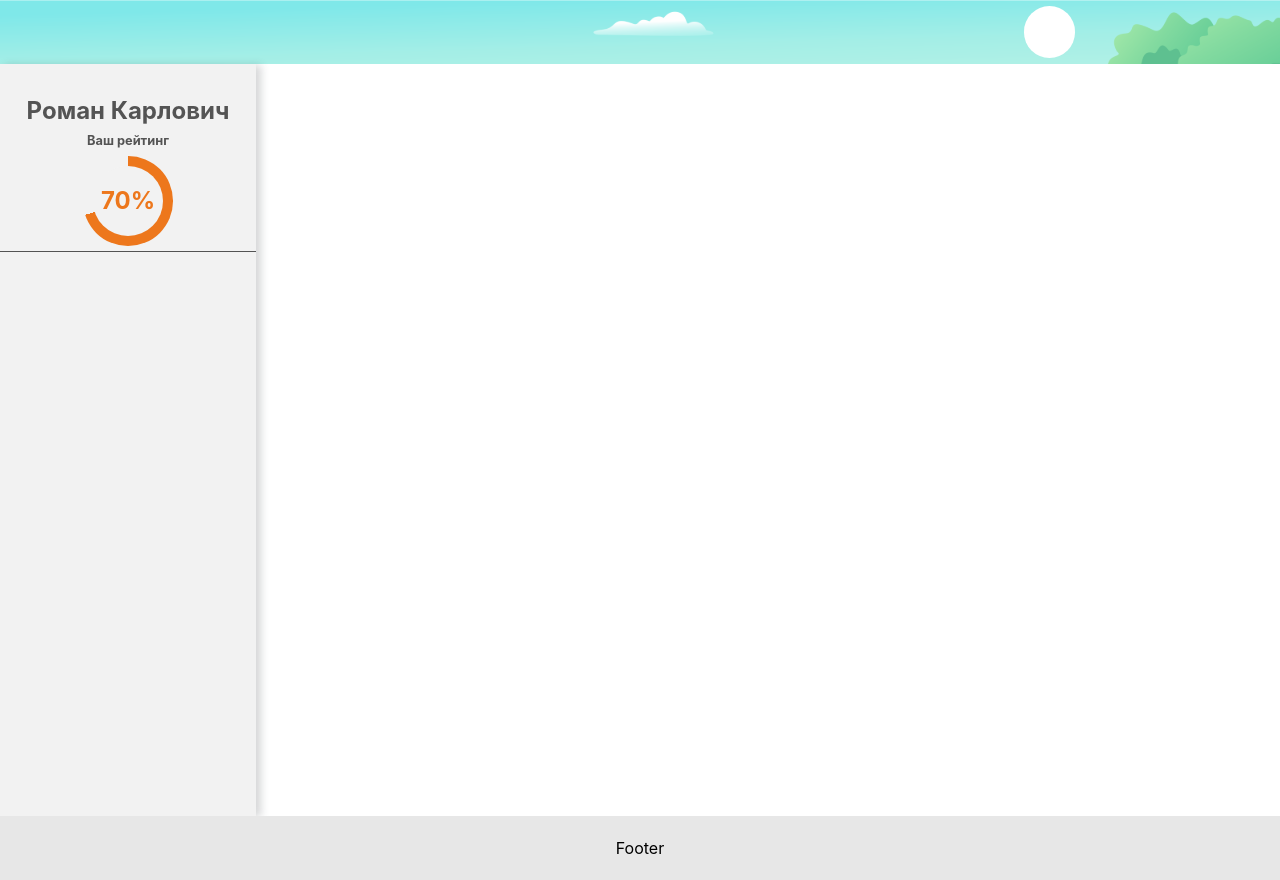
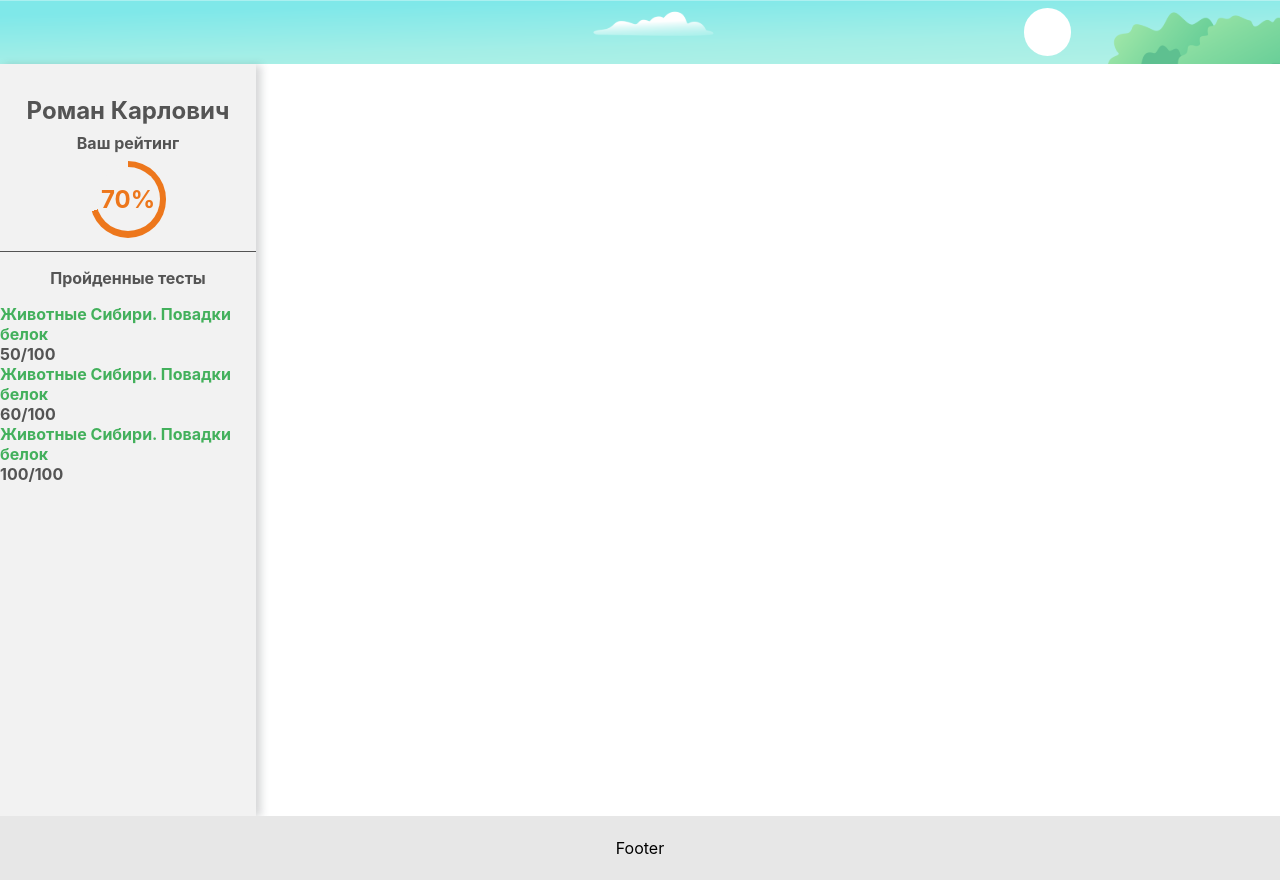
Before and after one commit to NISONovosibirsk/lukomorye-client, a Next.js app: page /user in a window 1280 px wide. Built offline with nearby package versions, Linux system fonts and the light colour scheme.

Commit message:
dev: trying to add svg support

```diff
--- /dev/null
+++ b/custom.d.ts
@@ -0,0 +1,6 @@
+// declare module '*.svg' {
+//     import React = require('react');
+//     export const ReactComponent: React.FC<React.SVGProps<SVGSVGElement>>;
+//     const src: string;
+//     export default src;
+// }
--- /dev/null
+++ b/src/assets/index.ts
@@ -0,0 +1 @@
+export { default as StarIcon } from './icons/sidebarIcons/star-icon.svg';
--- a/src/components/User/UserHeader/UserHeader.module.scss
+++ b/src/components/User/UserHeader/UserHeader.module.scss
@@ -15,8 +15,8 @@
 }
 
 .avatar {
-    height: 4vw;
-    width: 4vw;
+    height: 3.7vw;
+    width: 3.7vw;
     border-radius: 50%;
     background: white;
     cursor: pointer;
--- a/src/components/User/UserSidebar/ProgressBar/ProgressBar.module.scss
+++ b/src/components/User/UserSidebar/ProgressBar/ProgressBar.module.scss
@@ -1,7 +1,7 @@
 .progress {
     position: relative;
-    width: 7vw;
-    height: 7vw;
+    width: 6vw;
+    height: 6vw;
     border-radius: 50%;
     background: conic-gradient(#ED771C 3.6deg, #F2F2F2 0deg);
     display: flex;
@@ -11,8 +11,8 @@
     &::before {
         content: '';
         position: absolute;
-        height: 5.5vw;
-        width: 5.5vw;
+        height: 5vw;
+        width: 5vw;
         border-radius: 50%;
         background-color: #F2F2F2;;
     }
--- /dev/null
+++ b/src/components/User/UserSidebar/SidebarItem/SidebarItem.module.scss
@@ -0,0 +1,9 @@
+.sidebarItem {
+    .name {
+        color: #43b05c;
+    }
+}
+
+// .Iname {
+//     color: #43b05c;
+// }
--- /dev/null
+++ b/src/components/User/UserSidebar/SidebarItem/SidebarItem.tsx
@@ -0,0 +1,20 @@
+import { StarIcon } from '../../../../assets';
+import styles from './SidebarItem.module.scss';
+
+interface Props {
+    name: string;
+    points: number;
+}
+
+const SidebarItem: React.FC<Props> = ({ name, points }) => {
+    return (
+        <li className={styles.sidebarItem}>
+            <p className={styles.name}>{name}</p>
+            <div className={styles.score}>
+                <p>{`${points}/100`}</p>
+            </div>
+        </li>
+    );
+};
+
+export default SidebarItem;
--- a/src/components/User/UserSidebar/UserSidebar.module.scss
+++ b/src/components/User/UserSidebar/UserSidebar.module.scss
@@ -27,11 +27,27 @@
 .name {
     color: #545454;
     font-weight: 700;
-    font-size: 1.5rem;
+    font-size: 1.5em;
 }
 
 .rating {
     color: #545454;
     font-weight: 700;
-    font-size: 0.8rem;
+    font-size: 1em;
 }
+
+.statistics {
+    display: flex;
+    flex-direction: column;
+    align-items: center;
+    row-gap: 2vh;
+    padding: {
+        top: 2vh;
+    };
+
+    p {
+        color: #545454;
+        font-size: 1em;
+        font-weight: 700;
+    }
+}
--- a/src/components/User/UserSidebar/UserSidebar.tsx
+++ b/src/components/User/UserSidebar/UserSidebar.tsx
@@ -1,10 +1,10 @@
 import { useAppSelector } from '../../../hooks/redux';
 import ProgressBar from './ProgressBar/ProgressBar';
+import SidebarItem from './SidebarItem/SidebarItem';
 import styles from './UserSidebar.module.scss';
 
 const UserSidebar: React.FC = () => {
-
-    const user = useAppSelector(state => state.userReducer)
+    const user = useAppSelector(state => state.userReducer);
 
     return (
         <div className={styles.sidebar}>
@@ -12,12 +12,23 @@ const UserSidebar: React.FC = () => {
                 <p className={styles.name}>{user.name}</p>
                 <p className={styles.rating}>Ваш рейтинг</p>
                 <div className={styles.points}>
-                    <ProgressBar value={user.rating}/>
+                    <ProgressBar value={user.rating} />
                 </div>
             </div>
-            <div className={styles.statistics}></div>
+            <div className={styles.statistics}>
+                <p>Пройденные тесты</p>
+                <ul>
+                    {user.passedTests.map((test, index) => (
+                        <SidebarItem
+                            name={test.name}
+                            points={test.points}
+                            key={index}
+                        />
+                    ))}
+                </ul>
+            </div>
         </div>
-    )
-}
+    );
+};
 
 export default UserSidebar;
--- a/src/components/index.ts
+++ b/src/components/index.ts
@@ -2,3 +2,4 @@ export { default as UserHeader } from './User/UserHeader/UserHeader';
 export { default as UserSidebar } from './User/UserSidebar/UserSidebar';
 export { default as UserFooter } from './User/UserFooter/UserFooter';
 export { default as ProgressBar } from './User/UserSidebar/ProgressBar/ProgressBar';
+export { default as SidebarItem } from './User/UserSidebar/SidebarItem/SidebarItem';
--- a/src/store/reducers/userReducer.ts
+++ b/src/store/reducers/userReducer.ts
@@ -1,22 +1,25 @@
-import { createSlice } from "@reduxjs/toolkit";
+import { createSlice } from '@reduxjs/toolkit';
 
 interface UserState {
     name: string;
     rating: number;
+    passedTests: Array<{ name: string; points: number }>;
 }
 
 const initialState: UserState = {
     name: 'Роман Карлович',
     rating: 70,
-
-}
+    passedTests: [
+        { name: 'Животные Сибири. Повадки белок', points: 50 },
+        { name: 'Животные Сибири. Повадки белок', points: 60 },
+        { name: 'Животные Сибири. Повадки белок', points: 100 },
+    ],
+};
 
 export const userReducer = createSlice({
     name: 'user',
     initialState,
-    reducers: {
-
-    }
-})
+    reducers: {},
+});
 
 export default userReducer.reducer;
--- a/styles/globals.css
+++ b/styles/globals.css
@@ -15,6 +15,7 @@ a {
   box-sizing: border-box;
   margin: 0;
   padding: 0;
+  list-style: none;
 }
 /*
 @media (prefers-color-scheme: dark) {
```
Also changed, not shown: src/assets/icons/sidebarIcons/star-icon.svg (added).
